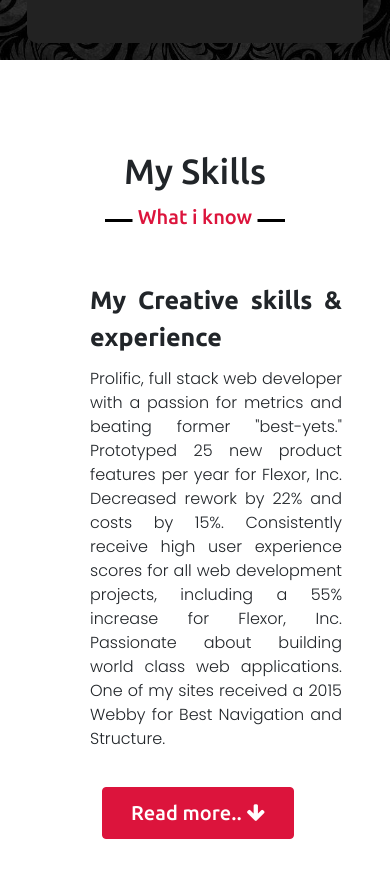
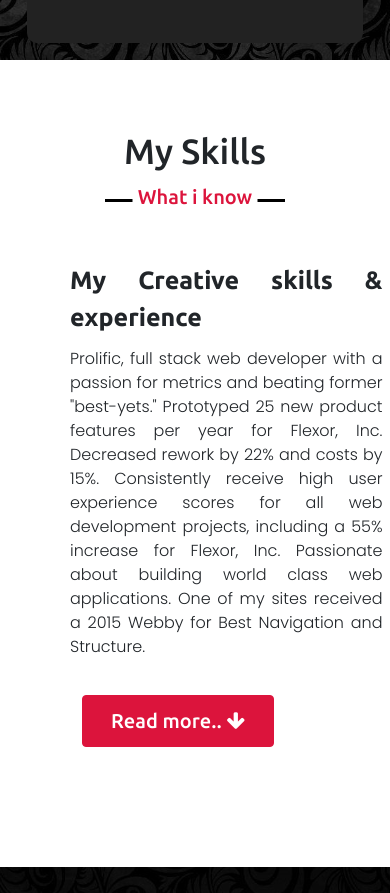
Before and after one commit to mzeeshan488/myport, a plain HTML site: page index.html in a window 390 px wide. Shown: the part 3261-4154 px from the top of the page. Drawn offline with nearby package versions, Linux system fonts and the light colour scheme.

Commit message:
my-changes

```diff
--- a/style.css
+++ b/style.css
@@ -431,7 +431,7 @@ nav .fa{
 .skills{
     font-family:'Poppins', sans-serif;
     height: auto;
-    padding: 90px;
+    padding: 70px;
 
 
     /* background-image: url(/images/paralex.gif);
@@ -569,8 +569,9 @@ nav .fa{
 
     }
     .skills .skills-content .left{
-        width: 120%;
+        width: 125%;
         text-align: justify;
+
 
     }
     .skills .title{
```
